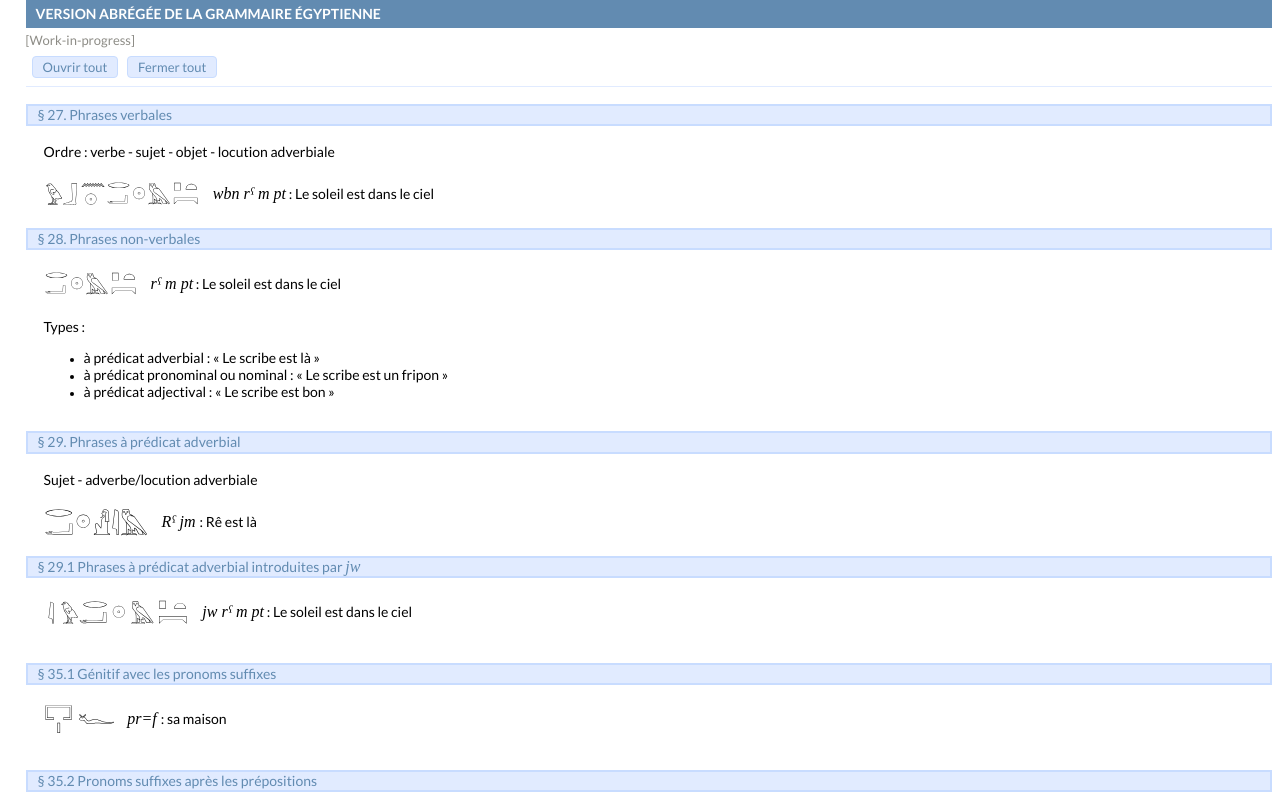
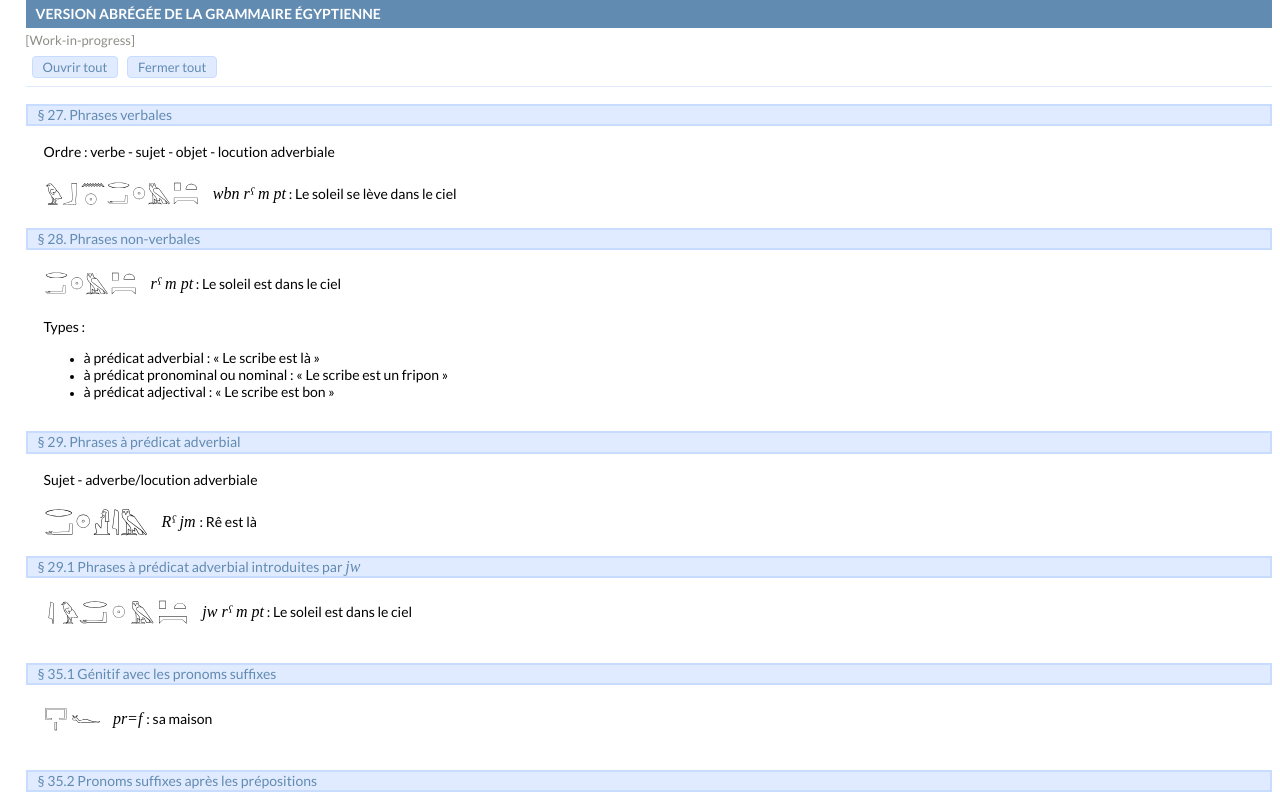
Before and after one commit to benjo/egyp-gram-ga, a plain HTML site: page index.html in a window 1280 px wide. Shown: the top 800 px of the page. Drawn offline with Linux system fonts and the light colour scheme.

Commit message:
Add files via upload

```diff
--- a/index.html
+++ b/index.html
@@ -334,7 +334,7 @@
     Ordre : verbe - sujet - objet - locution adverbiale<BR><BR>
     <div style="display: flex; align-items: center; gap: 12px;">
       <img src="svg-ga/27-0.svg" alt="Description" style="height: 30px; width: auto;">
-      <span><span class="tra">wbn rˁ m pt</span> : Le soleil est dans le ciel</span><BR><BR>
+      <span><span class="tra">wbn rˁ m pt</span> : Le soleil se lève dans le ciel</span><BR><BR>
     </div>
     <BR>
   </div>
@@ -393,7 +393,7 @@
   </button>
   <div class="content"><BR>
     <div style="display: flex; align-items: center; gap: 12px;">
-      <img src="svg-ga/35-1.svg" alt="Description" style="height: 30px; width: auto;">
+      <img src="svg-ga/35-1.svg" alt="Description" style="height: 24px; width: auto;">
       <span><span class="tra">pr=f </span>: sa maison</span><BR><BR>
     </div>
     <BR>
```
